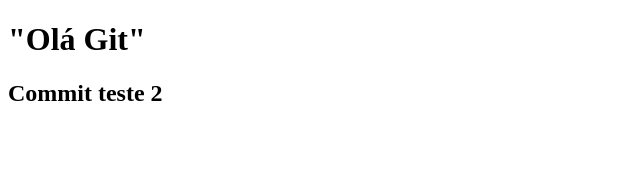
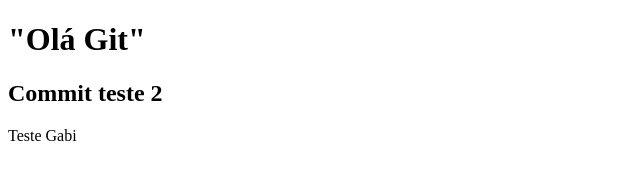
Before and after one commit to citadinmargottie-sys/teste, a plain HTML site: page index.html in a window 1280 px wide. Shown: the full height of the page, 0-640 px from the left. Drawn offline with Linux system fonts and the light colour scheme.

Commit message:
Alterei alguma coisa

```diff
--- a/index.html
+++ b/index.html
@@ -8,5 +8,6 @@
 <body>
     <h1>"Olá Git"</h1>
     <h2>Commit teste 2</h2>
+    <p>Teste Gabi</p>
 </body>
 </html>
```
